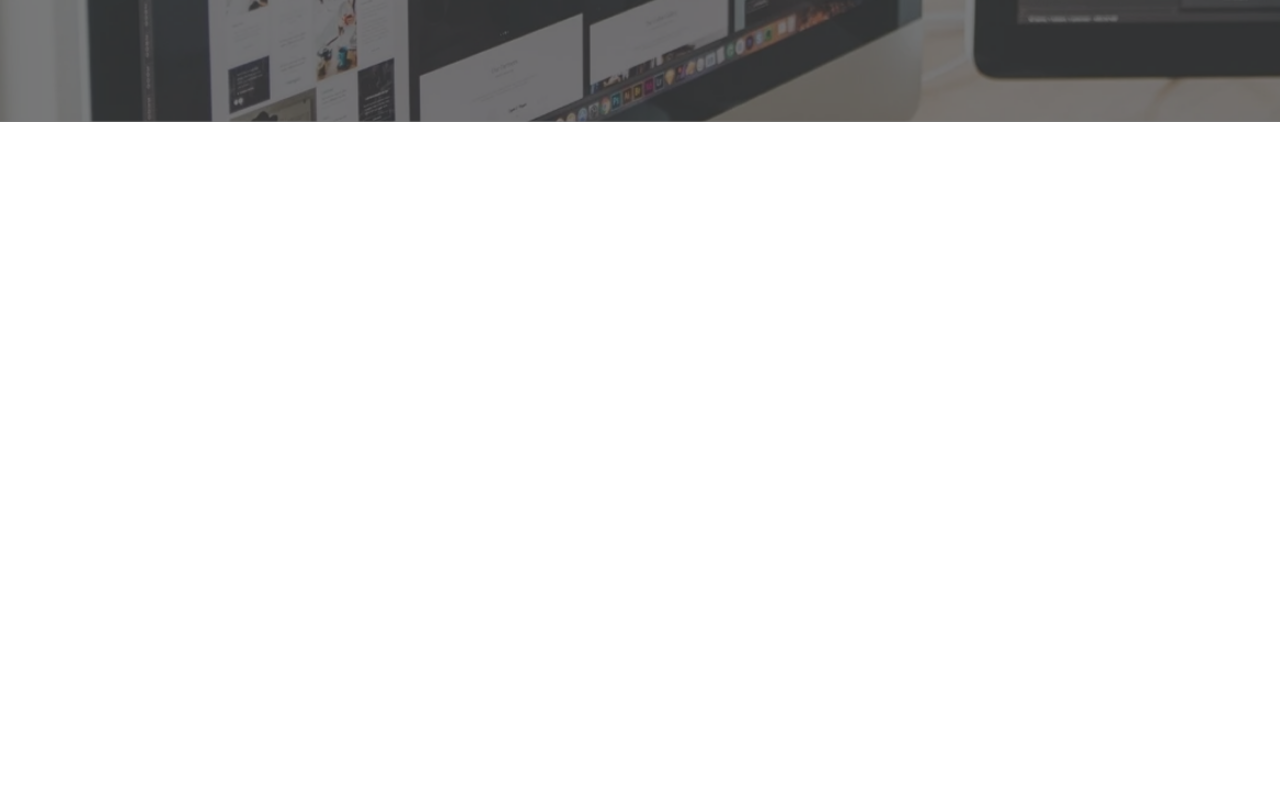
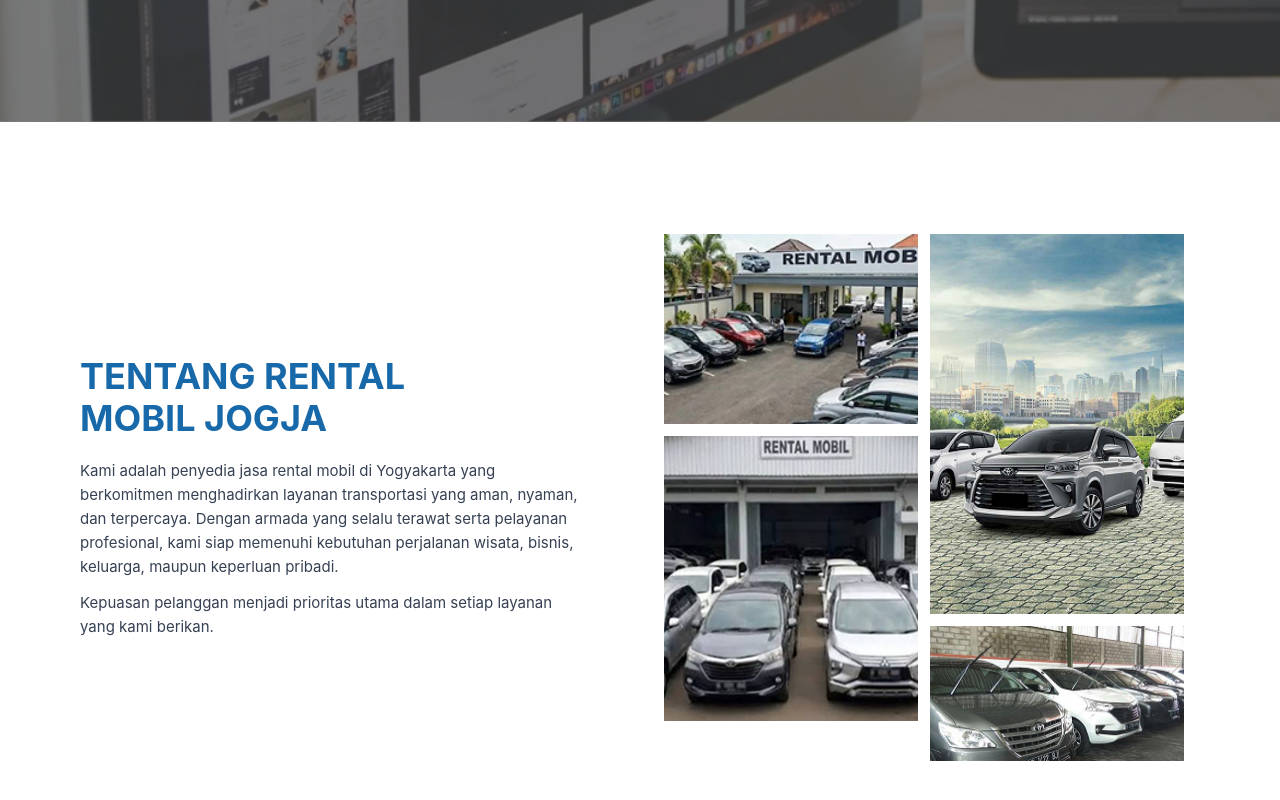
Before and after one commit to maulanaa121/Rental-Mobil-Jogja, a React (Vite) app: page / in a window 1280 px wide. Shown: the part 678-1478 px from the top of the page. Before the commit the page ends 800 px from the top, so only its background shows below. Built offline with nearby package versions, Linux system fonts and the light colour scheme.

Commit message:
fix: add component about

```diff
--- a/src/components/Home/Home.jsx
+++ b/src/components/Home/Home.jsx
@@ -1,11 +1,13 @@
 import Navbar from "../Navbar/Navbar";
 import Hero from "../Hero/Hero";
+import About from "../About/About";
 
 const Home = () => {
     return (
         <>
             <Navbar />
             <Hero />
+            <About/>
         </>
     );
 };
```
